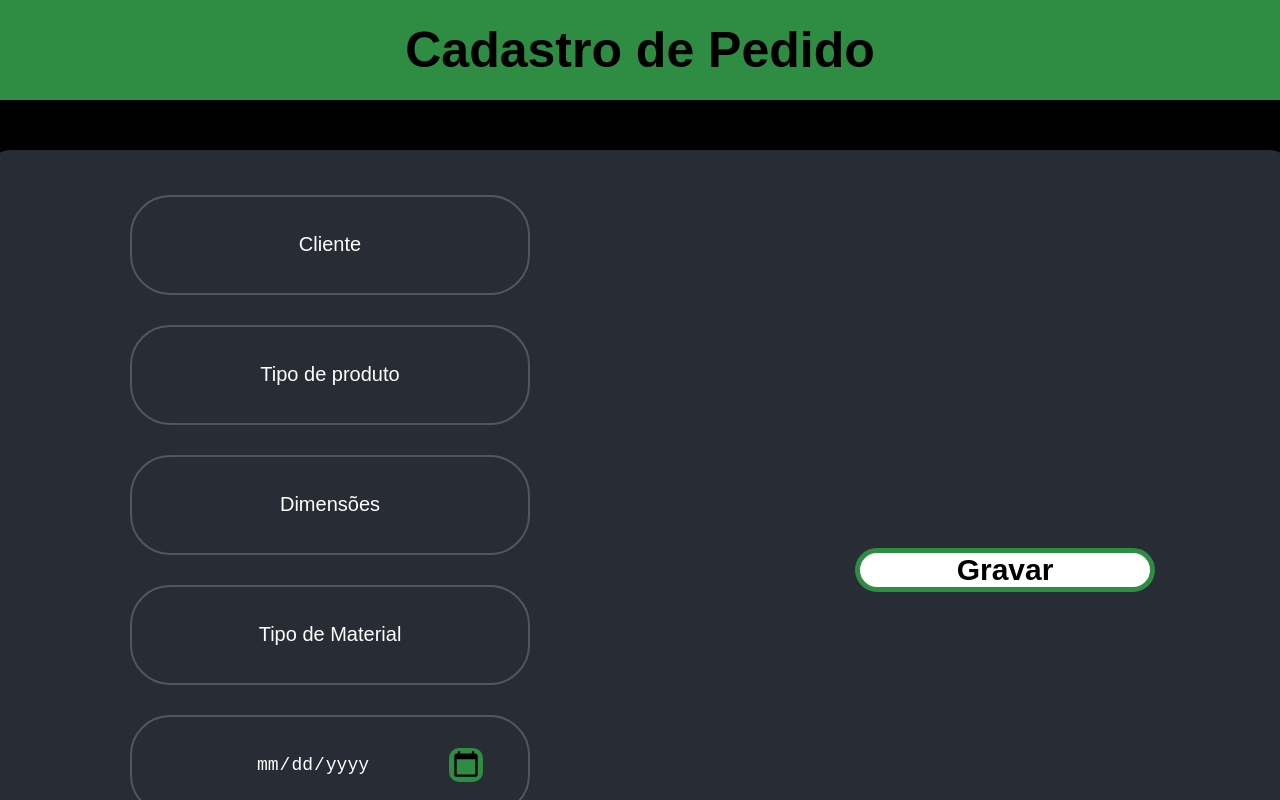
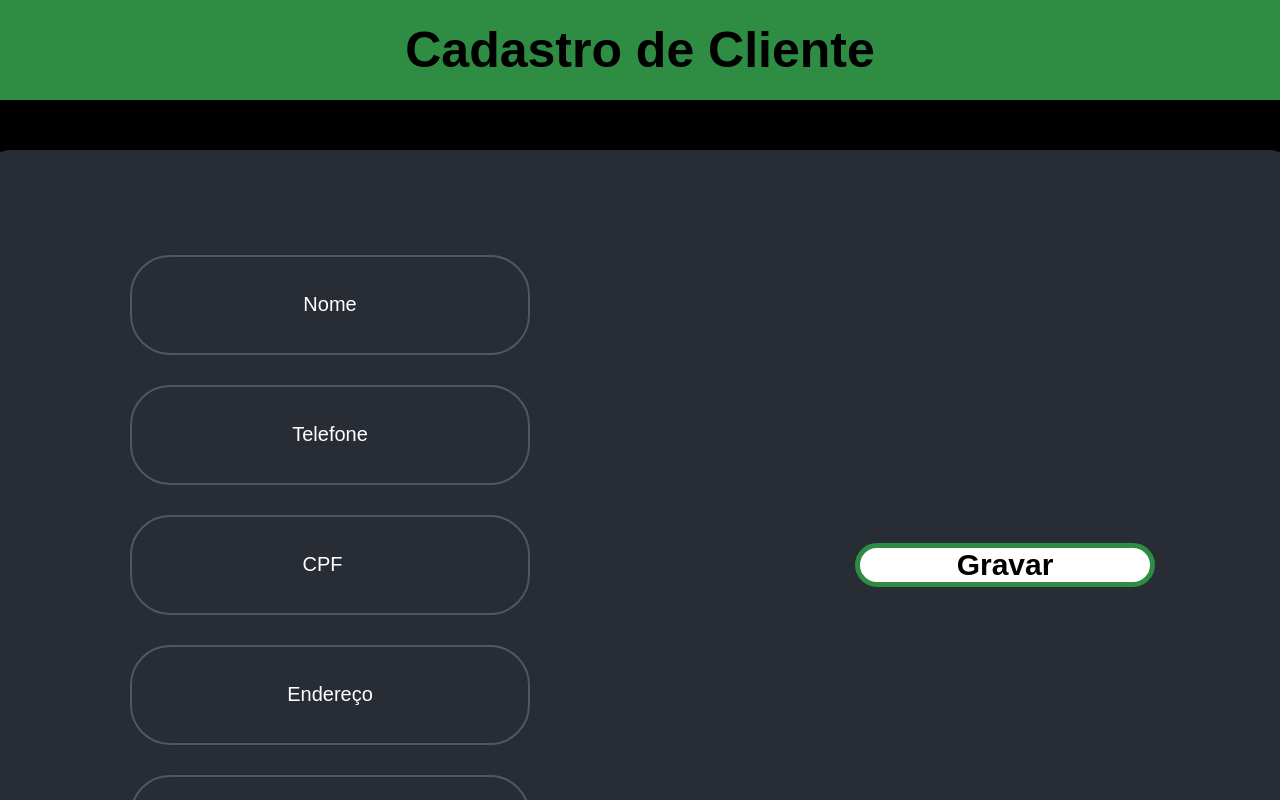
Before and after one commit to Karen55p/TG-FrontBack, a React (Create React App) app in the folder Client/: page /cadcl in a window 1280 px wide. Shown: the top 800 px of the page. Built offline with nearby package versions, Linux system fonts and the light colour scheme; a web font is replaced by a local one.

Commit message:
cadastro de cliente integrado

```diff
--- a/Client/src/pages/CadCliente/CadCliente.jsx
+++ b/Client/src/pages/CadCliente/CadCliente.jsx
@@ -1,21 +1,55 @@
-import React from "react";
+import React, { useState } from "react";
+import axios from 'axios';
 import './CadClienteStyle.css'
-import { Link } from "react-router-dom";
+//import { response } from "express";
+import { useNavigate } from "react-router-dom";
 
 const Cadcl = () => {
+    const [nome, setNome] = useState("");
+    const [telefone, setTelefone] = useState("");
+    const [cpf, setCpf] = useState("");
+    const [endereco, setEndereco] = useState("");
+    const [observacoes, setObservacoes] = useState("");
+    const navigate = useNavigate();
+
+    const handleCadCliente = () => {
+        //validar entrada
+        //dps tu faz uma validação melhorzinha pfvr aí
+        if (!nome || !telefone || !cpf || !endereco) {
+            console.error('Todos os campos são obrigatórios!');
+            return;
+        }
+
+        const newCliente = {
+            nome: nome,
+            telefone: telefone,
+            cpf: cpf,
+            endereco: endereco,
+            obs: observacoes
+        };
+
+        axios.post('http://localhost:8001/cliente', newCliente)
+            .then(response => {
+                console.log(response.data)
+                navigate('/menu');
+            })
+            .catch(error => {
+                console.error('Erro ao Fazer login:', error);
+            });
+    };
+
     return (
         <div className="pagina">
-            <div className="titulo"><h1>Cadastro de Pedido</h1></div>
+            <div className="titulo"><h1>Cadastro de Cliente</h1></div>
                 <div className="cadcl">
                     <div className="boxcdcl">
-                        <input type="text" placeholder="Cliente" required maxLength={40}/>
-                        <input type="text" placeholder="Tipo de produto" required maxLength={40} /><br/>
-                        <input type="text" placeholder="Dimensões" required maxLength={40} /><br/>
-                        <input type="text" placeholder="Tipo de Material" required maxLength={40} /><br/>
-                        <input type="date" placeholder="Prazo" required maxLength={40} /><br/>
-                        <input type="text" placeholder="Observações" required maxLength={40}/>
+                        <input type="text" placeholder="Nome" required maxLength={40} value={nome} onChange={e => setNome(e.target.value)}/>
+                        <input type="text" placeholder="Telefone" required maxLength={40} value={telefone} onChange={e => setTelefone(e.target.value)}/><br/>
+                        <input type="number" placeholder="CPF" required maxLength={11} value={cpf} onChange={e => setCpf(e.target.value)}/><br/>
+                        <input type="text" placeholder="Endereço" required maxLength={40} value={endereco} onChange={e => setEndereco(e.target.value)}/><br/>
+                        <input type="text" placeholder="Observações" value={observacoes} onChange={e => setObservacoes(e.target.value)}/>
                     </div>
-                    <Link className="botaocdcl" to='/menu'>Gravar</Link>
+                    <button className="botaocdcl" onClick={handleCadCliente}>Gravar</button>
                 </div>
         </div>
     )
--- a/Client/src/pages/CadPedidos/CadPedidos.jsx
+++ b/Client/src/pages/CadPedidos/CadPedidos.jsx
@@ -13,10 +13,15 @@ const Cadpd = () => {
                     </div>
                     <div className="boxcdpd">
                         <input type="text" placeholder="Cliente" required maxLength={40}/>
-                        <input type="text" placeholder="Tipo de produto" required maxLength={40} /><br/>
-                        <input type="text" placeholder="Dimensões" required maxLength={40} /><br/>
-                        <input type="text" placeholder="Tipo de Material" required maxLength={40} /><br/>
+                        <input type="text" placeholder="Mobilia" required maxLength={40} /><br/>
+                        <div className="dimensoes">
+                            <input type="number" placeholder="A"></input>
+                            <input type="number" placeholder="L"></input>
+                            <input type="number" placeholder="C"></input>
+                        </div>
+                        <input type="text" placeholder="Material" required maxLength={40} /><br/>
                         <input type="date" placeholder="Prazo" required maxLength={40} /><br/>
+                        <input type="text" placeholder="Observações"/>
                     </div>
                     <Link className="botaoc" to='/menu'>Gravar</Link>
                 </div>
--- a/Client/src/pages/CadUsuario/CadUsuario.jsx
+++ b/Client/src/pages/CadUsuario/CadUsuario.jsx
@@ -1,7 +1,5 @@
 import React from "react";
 import './CadUsuarioStyle.css'
-import { FaUserCircle, FaLock } from "react-icons/fa";
-import { Link } from "react-router-dom";
 
 const Cadus = () => {
     return (
@@ -9,14 +7,15 @@ const Cadus = () => {
             <div className="titulo"><h1>Cadastro de Usuário</h1></div>
                 <div className="cad">
                     <div className="boxc">
-                        <FaUserCircle className="iconc" />
                         <input type="text" placeholder="User" required maxLength={20} />
                     </div>
                     <div className="boxc">
-                        <FaLock className="iconc" />
                         <input type="password" placeholder="Senha" required maxLength={30} />
                     </div>
-                    <Link className="botaoc" to='/menu'>Gravar</Link>
+                    <div className="boxc">
+                        <input type="text" placeholder="E-mail" required maxLength={30} />
+                    </div>
+                    <button className="botaoc">Gravar</button>
                 </div>
         </div>
     )
--- a/Client/src/pages/FilPedido/FilPedido.jsx
+++ b/Client/src/pages/FilPedido/FilPedido.jsx
@@ -9,11 +9,15 @@ const Filpd = () => {
                 <div className="filpd">
                     <div className="boxfilpd">
                         <input type="text" placeholder="Cliente" required maxLength={40}/>
-                        <input type="text" placeholder="Tipo de produto" required maxLength={40} /><br/>
-                        <input type="text" placeholder="Dimensões" required maxLength={40} /><br/>
-                        <input type="text" placeholder="Tipo de Material" required maxLength={40} /><br/>
+                        <input type="text" placeholder="Mobilia" required maxLength={40} /><br/>
+                        <div className="dimensoes">
+                            <input type="number" placeholder="A"></input>
+                            <input type="number" placeholder="L"></input>
+                            <input type="number" placeholder="C"></input>
+                        </div>
+                        <input type="text" placeholder="Material" required maxLength={40} /><br/>
                         <input type="date" placeholder="Prazo" required maxLength={40} /><br/>
-                        <input type="text" placeholder="Observações" required maxLength={40}/>
+                        <input type="text" placeholder="Observações"/>
                     </div>
                     <Link className="botaofilpd" to='/menu'>Voltar</Link>
                 </div>
--- /dev/null
+++ b/Client/src/pages/ModCliente/ModClienteStyle.css
@@ -0,0 +1,78 @@
+.titulo{
+    background-color: #2f8c43;
+    width: 100%;
+    height: 100px;
+    flex-direction: column;
+    border-radius: 10px;
+    margin-bottom: 50px;
+    display: flex;
+    flex-direction: column;
+    align-items: center;
+    justify-content: center;
+}
+
+.titulo h1{
+    color: rgb(0, 0, 0);
+    text-align: center;
+    font-size: 50px;
+    font-weight: 900;
+}
+
+.modcl{
+    width: 1300px;
+    height: 830px;
+    display: grid;
+    grid-template-columns: repeat(2, 1fr);
+    gap: 30px;
+    background-color: #282c34;
+    font-size: calc(10px + 2vmin);
+    color: white;
+    border: none;
+    outline: none;
+    border-radius: 20px;
+    margin-top: 50px;
+    padding: 30px 40px;
+    align-items: center;
+}
+
+.boxmdcl input{
+    width: 400px;
+    height: 100px;
+    background: transparent;
+    border: none;
+    outline: none;
+    border:  2px solid rgba(255, 255, 255, .2);
+    border-radius: 40px;
+    font-size: 18px;
+    color: white;
+    text-align: center;
+    padding: 30px 45px 30px 45px;
+    margin: 15px;
+    margin-left: 100px;
+    margin-bottom: 15px;
+}
+
+.boxmdcl input::placeholder{
+    color: rgb(255, 255, 255);
+    font-size: 20px;
+    font-weight: 400;
+}
+
+.botaomdcl{
+    width: 300px;
+    height: 150px;
+    border-radius: 40px;
+    text-align: center;
+    font-size: 30px;
+    cursor: pointer;
+    font-weight: 700;
+    background-color: white;
+    color: black;
+    border: 5px solid #2f8c43;
+    text-decoration: none;
+    margin-left: 200px;
+}
+
+.botaomdcl:hover{
+    background-color: #2f8c43;
+}
--- a/Client/src/pages/ModPedido/ModPedido.jsx
+++ b/Client/src/pages/ModPedido/ModPedido.jsx
@@ -9,11 +9,15 @@ const Modpd = () => {
                 <div className="modpd">
                     <div className="boxmodpd">
                         <input type="text" placeholder="Cliente" required maxLength={40}/>
-                        <input type="text" placeholder="Tipo de produto" required maxLength={40} /><br/>
-                        <input type="text" placeholder="Dimensões" required maxLength={40} /><br/>
-                        <input type="text" placeholder="Tipo de Material" required maxLength={40} /><br/>
+                        <input type="text" placeholder="Mobilia" required maxLength={40} /><br/>
+                        <div className="dimensoes">
+                            <input type="number" placeholder="A"></input>
+                            <input type="number" placeholder="L"></input>
+                            <input type="number" placeholder="C"></input>
+                        </div>
+                        <input type="text" placeholder="Material" required maxLength={40} /><br/>
                         <input type="date" placeholder="Prazo" required maxLength={40} /><br/>
-                        <input type="text" placeholder="Observações" required maxLength={40}/>
+                        <input type="text" placeholder="Observações"/>
                     </div>
                     <Link className="botaomodpd" to='/menu'>Gravar</Link>
                 </div>
--- a/Client/src/pages/VisCliente/VisCliente.jsx
+++ b/Client/src/pages/VisCliente/VisCliente.jsx
@@ -1,6 +1,5 @@
 import React from "react";
 import './VisClienteStyle.css'
-import { Link } from "react-router-dom";
 
 const Viscl = () => {
     return (
@@ -8,14 +7,13 @@ const Viscl = () => {
             <div className="titulo"><h1>Visualizar Clientes</h1></div>
                 <div className="viscl">
                     <div className="boxviscl">
-                        <input type="text" placeholder="Cliente" required maxLength={40}/>
-                        <input type="text" placeholder="Tipo de produto" required maxLength={40} /><br/>
-                        <input type="text" placeholder="Dimensões" required maxLength={40} /><br/>
-                        <input type="text" placeholder="Tipo de Material" required maxLength={40} /><br/>
-                        <input type="date" placeholder="Prazo" required maxLength={40} /><br/>
-                        <input type="text" placeholder="Observações" required maxLength={40}/>
+                        <input type="text" placeholder="Nome"/>
+                        <input type="text" placeholder="Telefone"/><br/>
+                        <input type="number" placeholder="CPF"/><br/>
+                        <input type="text" placeholder="Endereço"/><br/>
+                        <input type="text" placeholder="Observações"/>
                     </div>
-                    <Link className="botaoviscl" to='/menu'>Gravar</Link>
+                    <button className="botaoviscl">Gravar</button>
                 </div>
         </div>
     )
--- a/Client/src/pages/VisPedido/VisPedido.jsx
+++ b/Client/src/pages/VisPedido/VisPedido.jsx
@@ -1,6 +1,5 @@
 import React from "react";
 import './VisPedidoStyle.css'
-import { Link } from "react-router-dom";
 
 const Vispd = () => {
     return (
@@ -8,14 +7,18 @@ const Vispd = () => {
             <div className="titulo"><h1>Visualizar Pedidos</h1></div>
                 <div className="vispd">
                     <div className="boxvispd">
-                        <input type="text" placeholder="Cliente" required maxLength={40}/>
-                        <input type="text" placeholder="Tipo de produto" required maxLength={40} /><br/>
-                        <input type="text" placeholder="Dimensões" required maxLength={40} /><br/>
-                        <input type="text" placeholder="Tipo de Material" required maxLength={40} /><br/>
-                        <input type="date" placeholder="Prazo" required maxLength={40} /><br/>
-                        <input type="text" placeholder="Observações" required maxLength={40}/>
+                        <input type="text" placeholder="Cliente"/><br/>
+                        <input type="text" placeholder="Mobilia"/><br/>
+                        <div className="dimensoes">
+                            <input type="number" placeholder="A"></input>
+                            <input type="number" placeholder="L"></input>
+                            <input type="number" placeholder="C"></input>
+                        </div><br/>
+                        <input type="text" placeholder="Material"/><br/>
+                        <input type="date" placeholder="Prazo"/><br/>
+                        <input type="text" placeholder="Observações"/>
                     </div>
-                    <Link className="botaovidpd" to='/menu'>Gravar</Link>
+                    <button className="botaovispd">Gravar</button>
                 </div>
         </div>
     )
--- a/package.json
+++ b/package.json
@@ -5,7 +5,7 @@
     "main": "index.js",
     "scripts": {
       "test": "echo \"Error: no test specified\" && exit 1",
-      "installBoth": "cd ./Server && npm install && cd ./../Client && npm install"
+      " ": "cd ./Server && npm install && cd ./../Client && npm install"
     },
     "keywords": [],
     "author": "",
```
Also changed, not shown: Client/src/pages/ModCliente/ModCliente.jsx (added, +22 -0 lines).
